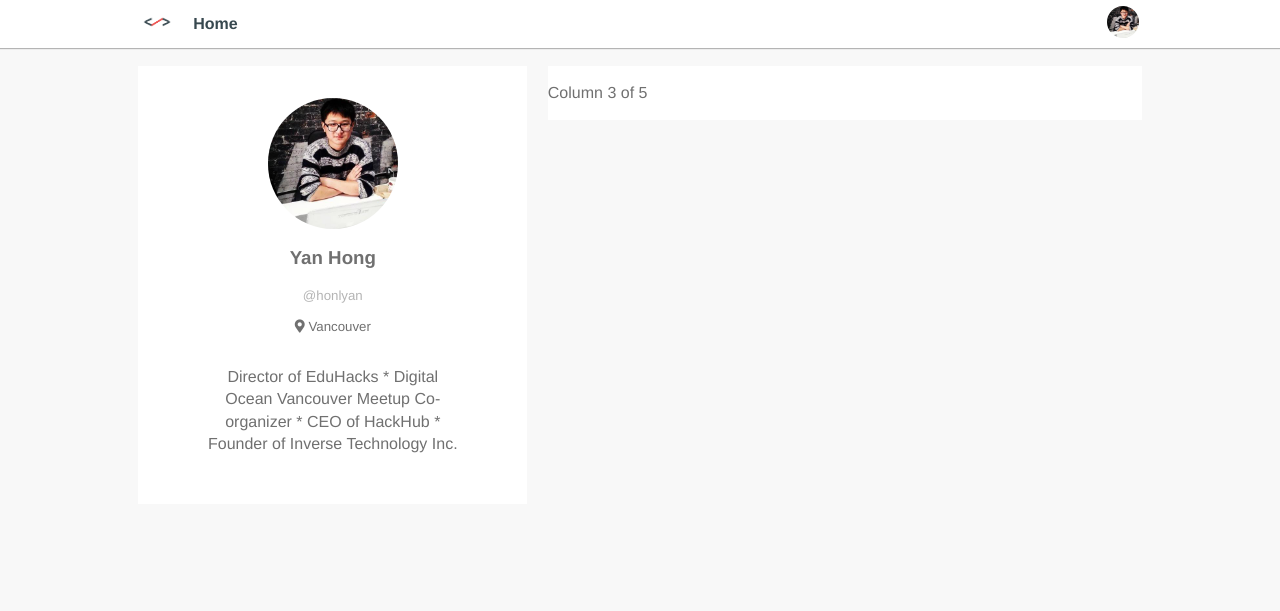
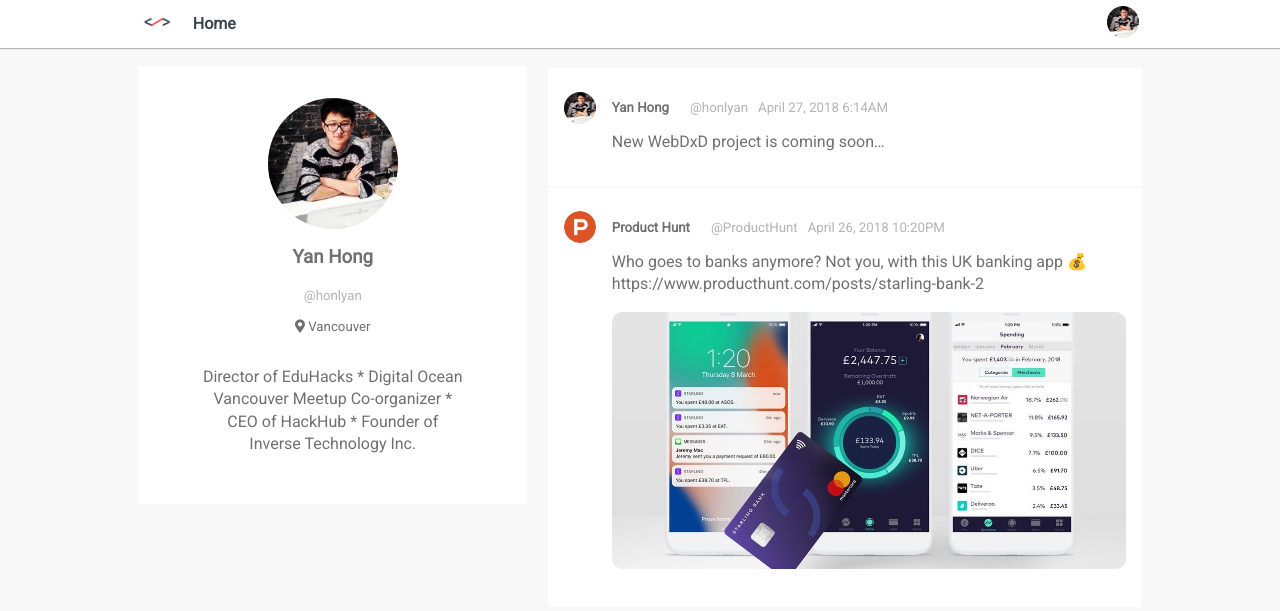
Before and after one commit to hackhub-education/web-tweet-static, a plain HTML site: page index.html in a window 1280 px wide. Drawn offline with Linux system fonts and the light colour scheme.

Commit message:
complete tweet list

```diff
--- a/css/main.css
+++ b/css/main.css
@@ -3,7 +3,7 @@
 }
 
 html {
-    font-family: Helvetica, Arial, sans-serif;
+    font-family: 'Roboto', Helvetica, Arial, sans-serif;
     font-size: 16px;
     color: #707070;
 }
@@ -29,7 +29,7 @@
 h5 {
     font-weight: 300;
     color: #B4B4B4;
-    margin: 0;
+    margin: 0 5px;
 }
 
 p {
@@ -40,6 +40,12 @@
 
 .center {
     text-align: center;
+}
+
+.row {
+    display: flex;
+    flex-direction: row;
+    align-items: center;
 }
 
 .bg-white {
@@ -85,9 +91,26 @@
     max-width: 300px;
 }
 
+.tweet {
+    border-top: 2px solid #F8F8F8;
+    padding: 1rem;
+}
+
+.tweet p img {
+    width: 100%;
+    border-radius: 10px;
+    margin-top: 1rem;
+}
+
+.tweet p {
+    margin-top: 0;
+    margin-left: 3rem;
+}
+
 .avatar-sm {
     border-radius: 50%;
     width: 2rem;
+    height: 2rem;
 }
 
 .logo {
--- a/index.html
+++ b/index.html
@@ -6,6 +6,7 @@
     <meta http-equiv="X-UA-Compatible" content="ie=edge">
     <title>Web Tweet</title>
     <link rel="stylesheet" type="text/css" media="screen" href="css/normalize.css">
+    <link rel="stylesheet" type="text/css" media="screen" href="https://fonts.googleapis.com/css?family=Roboto">
     <link rel="stylesheet" type="text/css" media="screen" href="css/fontawesome-all.css">
     <link rel="stylesheet" type="text/css" media="screen" href="css/columns.css">
     <link rel="stylesheet" type="text/css" media="screen" href="css/main.css">
@@ -31,7 +32,27 @@
             <p class="center">Director of EduHacks * Digital Ocean Vancouver Meetup Co-organizer * CEO of HackHub * Founder of Inverse Technology Inc.</p>
         </div>
         <div class="col-3of5 bg-white">
-            <p>Column 3 of 5</p>
+            <div class="tweet">
+                <div class="row">
+                    <img class="avatar-sm" src="img/avatar.jpg" alt="avatar">
+                    <h4><b>Yan Hong</b></h4>
+                    <h5>@honlyan</h5>
+                    <h5>April 27, 2018 6:14AM</h5>
+                </div>
+                <p>New WebDxD project is coming soon…</p>
+            </div>
+            <div class="tweet">
+                <div class="row">
+                    <img class="avatar-sm" src="img/ph-logo.png" alt="avatar">
+                    <h4><b>Product Hunt</b></h4>
+                    <h5>@ProductHunt</h5>
+                    <h5>April 26, 2018 10:20PM</h5>
+                </div>
+                <p>Who goes to banks anymore? Not you, with this UK banking app 💰 https://www.producthunt.com/posts/starling-bank-2
+                    <br>
+                    <img src="img/tweet.jpg" alt="tweet">
+                </p>
+            </div>
         </div>
     </div>
 </body>
```
Also changed, not shown: img/ph-logo.png (added), img/tweet.jpg (added).
